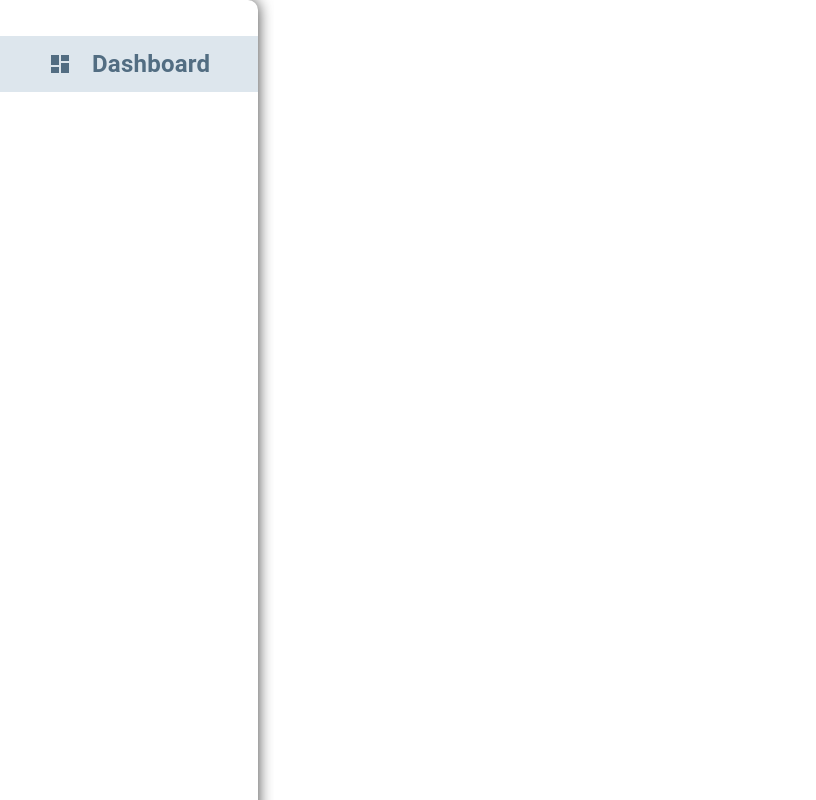
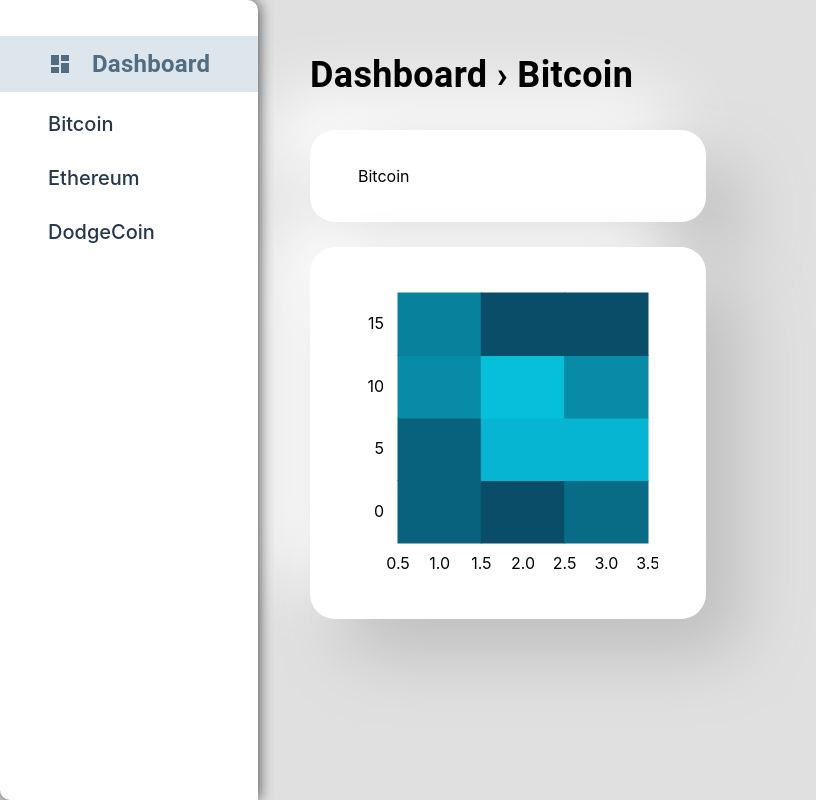
Before and after one commit to santushtisharma10/Major-Project, a React (Create React App) app in the folder frontend/: page / in a window 1280 px wide. Shown: the whole page, without its empty margins (0-816 px from the left). Built offline with nearby package versions, Linux system fonts and the light colour scheme.

Commit message:
dashboard content added

```diff
--- a/frontend/package.json
+++ b/frontend/package.json
@@ -13,7 +13,13 @@
     "react": "^18.2.0",
     "react-dom": "^18.2.0",
     "react-scripts": "5.0.1",
+    "react-vis": "^1.11.12",
     "web-vitals": "^2.1.4"
+  },
+  "overrides": {
+    "react-vis": {
+      "react": "^18.2.0"
+    }
   },
   "scripts": {
     "start": "react-scripts start",
--- a/frontend/src/App.css
+++ b/frontend/src/App.css
@@ -1,4 +1,10 @@
 .App {
   display: flex;
-  gap: '20px'
+  gap: 20px;
 }
+.shadow {
+  border-radius: 25px;
+  background: #ffffff;
+  box-shadow: 35px 35px 70px #bebebe,
+  -35px -35px 70px #ffffff;
+}
--- a/frontend/src/App.js
+++ b/frontend/src/App.js
@@ -1,10 +1,27 @@
-import './App.css';
-import SideNavbar from './components/SideNavbar';
+import { Typography, styled, Box } from "@mui/material";
+import "./App.css";
+import SideNavbar from "./components/SideNavbar";
+import Content from "./components/Content";
 
+const BoxStyle = styled(Box)({
+  marginLeft: "300px",
+  padding: "48px 10px",
+});
+const Header = styled(Typography)({
+  fontSize: "36px",
+  fontWeight: 600,
+});
 function App() {
+
   return (
     <div className="App">
       <SideNavbar />
+      <BoxStyle>
+        <Header>
+          Dashboard <span>&#8250;</span> Bitcoin
+        </Header>
+        <Content />
+      </BoxStyle>
     </div>
   );
 }
--- /dev/null
+++ b/frontend/src/components/Content.js
@@ -0,0 +1,56 @@
+import React from "react";
+import { Typography, styled, Box } from "@mui/material";
+import {
+  XYPlot,
+  LineSeries,
+  HeatmapSeries,
+  VerticalGridLines,
+  HorizontalGridLines,
+  XAxis,
+  YAxis,
+} from "react-vis";
+
+const ContentBox = styled(Box)({
+  marginTop: "28px",
+});
+const ContentCard = styled(Box)({
+  padding: "36px 48px",
+  margin: '25px 0'
+});
+function Content() {
+
+    const heatMapData = [
+        { x: 1, y: 0, color: 10 },
+        { x: 1, y: 5, color: 10 },
+        { x: 1, y: 10, color: 6 },
+        { x: 1, y: 15, color: 7 },
+        { x: 2, y: 0, color: 12 },
+        { x: 2, y: 5, color: 2 },
+        { x: 2, y: 10, color: 1 },
+        { x: 2, y: 15, color: 12 },
+        { x: 3, y: 0, color: 9 },
+        { x: 3, y: 5, color: 2 },
+        { x: 3, y: 10, color: 6 },
+        { x: 3, y: 15, color: 12 },
+      ]
+  return (
+    <ContentBox>
+        <ContentCard className="shadow" style={{width: '100%'}}>
+            Bitcoin
+        </ContentCard>
+      <ContentCard className="shadow">
+        <XYPlot height={300} width={300}>
+          <XAxis />
+          <YAxis />
+          <HeatmapSeries
+            className="heatmap-series-example"
+            colorRange={["#05BFDB", "#0A4D68"]}
+            data={heatMapData}
+          />
+        </XYPlot>
+      </ContentCard>
+    </ContentBox>
+  );
+}
+
+export default Content;
--- a/frontend/src/components/SideNavbar.js
+++ b/frontend/src/components/SideNavbar.js
@@ -13,32 +13,42 @@ const SideNav = styled(Box)({
   borderRadius: "0px 10px",
   display: "flex",
   flexDirection: "column",
-  color: '#27374D',
-  fontSize: '20px',
+  gap: '10px',
+  color: "#27374D",
+  fontSize: "20px",
   fontWeight: 500,
+  background: '#fff',
+  "& .MuiBox-root.main": {
+    backgroundColor: "#DDE6ED",
+    color: "#526D82",
+  },
 });
 const Items = styled(Box)({
   display: "flex",
   alignItems: "center",
-  gap: '20px',
-  padding: '10px 48px',
+  gap: "20px",
+  padding: "10px 48px",
+  cursor: 'pointer',
+  ':hover' : {
+    backgroundColor: "#9DB2BF",
+  }
 });
 const Title = styled(Typography)({
-    fontSize: '24px',
-    fontWeight: '600',
+  fontSize: "24px",
+  fontWeight: "600",
 });
 
 function SideNavbar() {
   return (
     <SideNav>
-      <Items style={{backgroundColor: '#DDE6ED', color: '#526D82'}}>
-          <Dashboard fontSize="medium" />
-        <Title>
-          Dashboard
-        </Title>
+      <Items className="main">
+        <Dashboard fontSize="medium" />
+        <Title>Dashboard</Title>
       </Items>
 
-      <Items></Items>
+      <Items>Bitcoin</Items>
+      <Items>Ethereum</Items>
+      <Items>DodgeCoin</Items>
     </SideNav>
   );
 }
--- a/frontend/src/index.css
+++ b/frontend/src/index.css
@@ -5,8 +5,12 @@ body {
     sans-serif;
   -webkit-font-smoothing: antialiased;
   -moz-osx-font-smoothing: grayscale;
+  background-color: #e0e0e0
+
 }
-
+* {
+  box-sizing: border-box;
+}
 code {
   font-family: source-code-pro, Menlo, Monaco, Consolas, 'Courier New',
     monospace;
```
Also changed, not shown: 1 other file (tests, documents, lock files or other folders).
